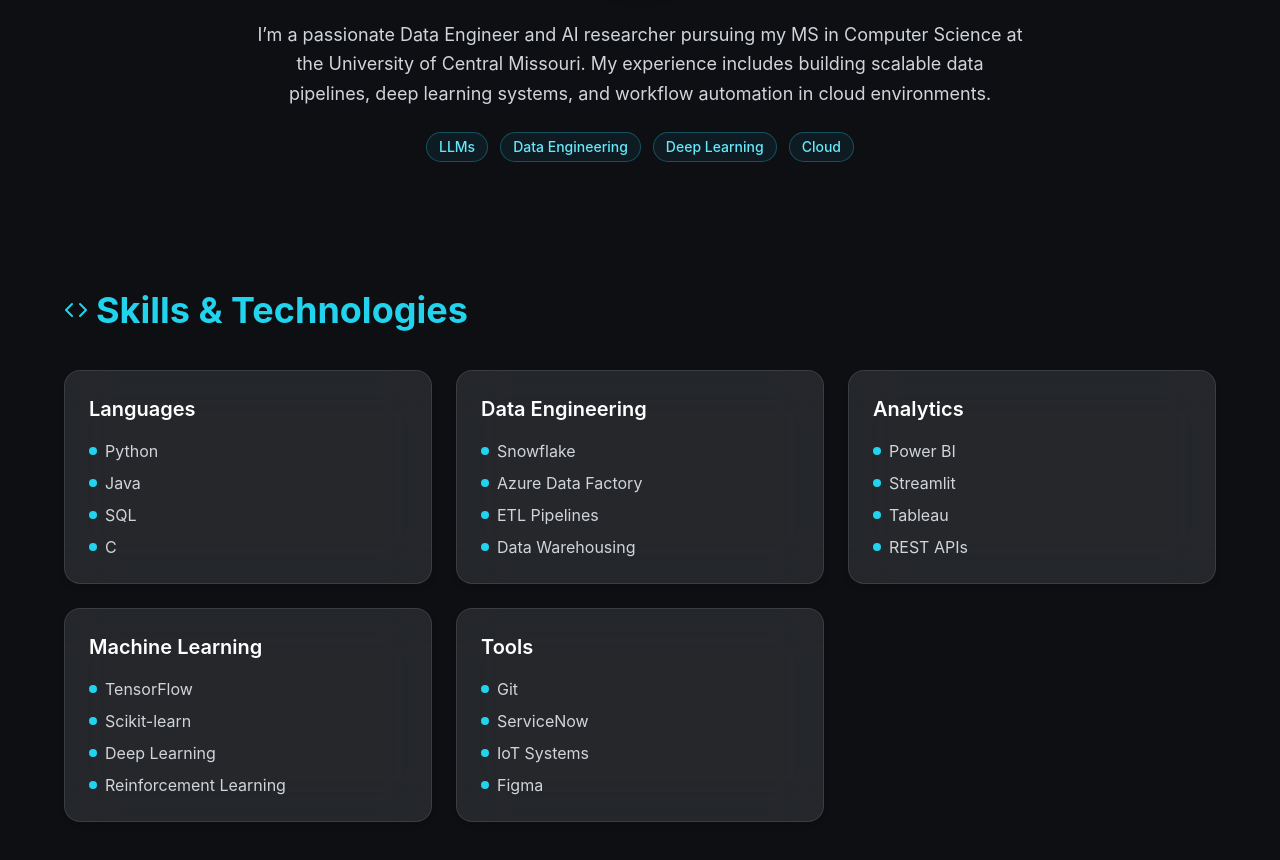
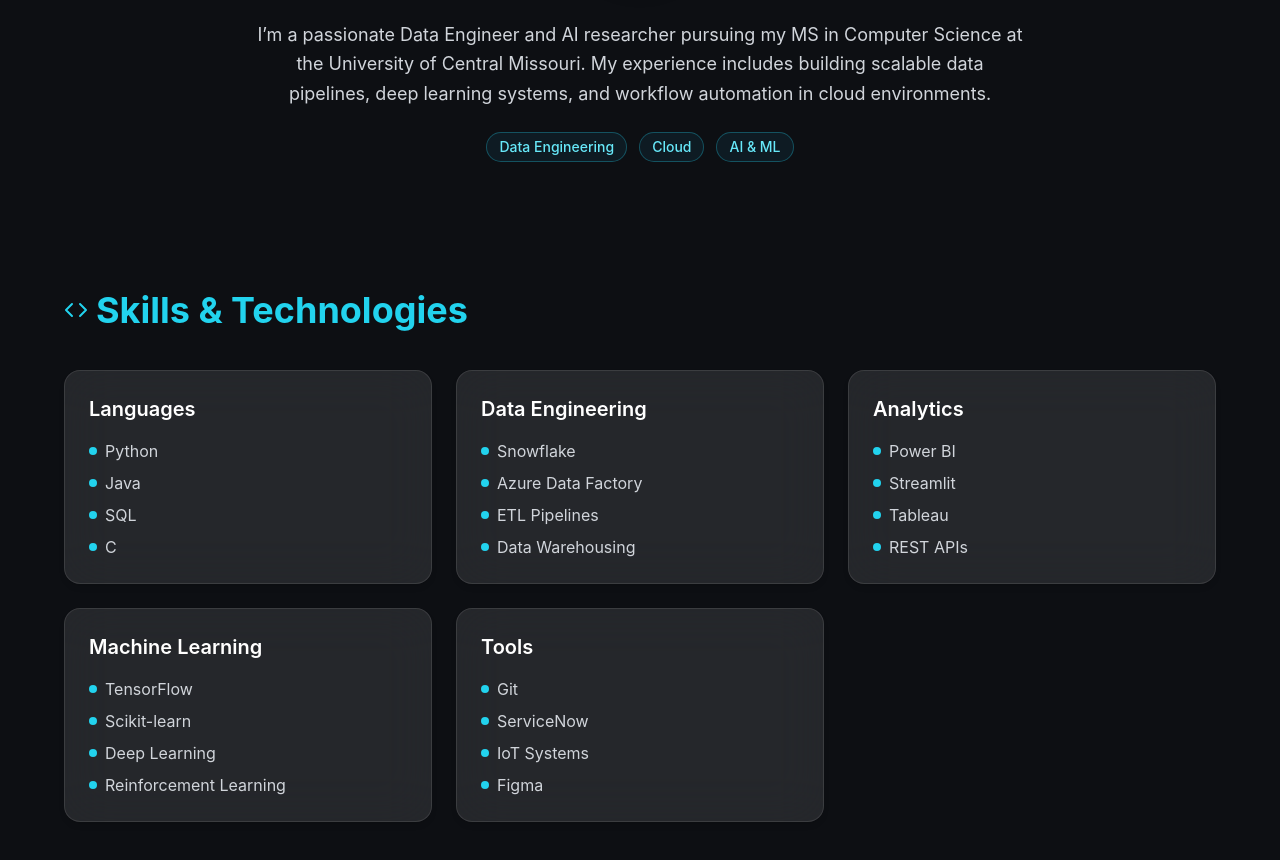
Before and after one commit to Rakshithbodakuntla/My_portfolio, a React (Vite) app: page / in a window 1280 px wide. Shown: the part 1100-1960 px from the top of the page. Built offline with nearby package versions, Linux system fonts and the light colour scheme.

Commit message:
Update App.jsx

```diff
--- a/src/App.jsx
+++ b/src/App.jsx
@@ -302,10 +302,10 @@ useEffect(() => {
 
           {/* OPTIONAL: Add skill keywords for quick scanning */}
           <div className="mt-6 flex flex-wrap justify-center gap-3">
-            <span className="text-sm font-medium text-cyan-300 border border-cyan-400/30 px-3 py-1 rounded-full bg-cyan-900/20">LLMs</span>
+
             <span className="text-sm font-medium text-cyan-300 border border-cyan-400/30 px-3 py-1 rounded-full bg-cyan-900/20">Data Engineering</span>
-            <span className="text-sm font-medium text-cyan-300 border border-cyan-400/30 px-3 py-1 rounded-full bg-cyan-900/20">Deep Learning</span>
             <span className="text-sm font-medium text-cyan-300 border border-cyan-400/30 px-3 py-1 rounded-full bg-cyan-900/20">Cloud</span>
+            <span className="text-sm font-medium text-cyan-300 border border-cyan-400/30 px-3 py-1 rounded-full bg-cyan-900/20">AI & ML</span>
           </div>
 
         </div>
```
